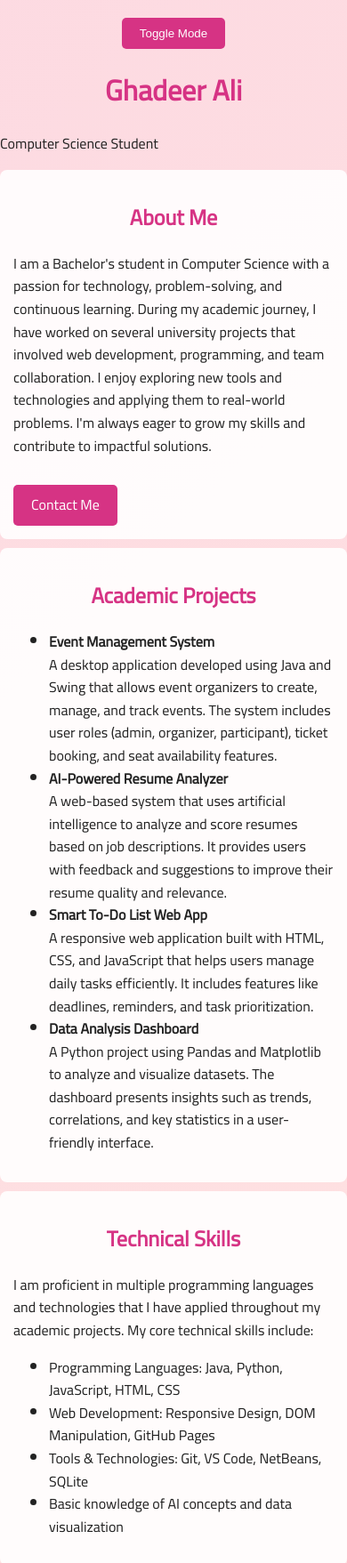
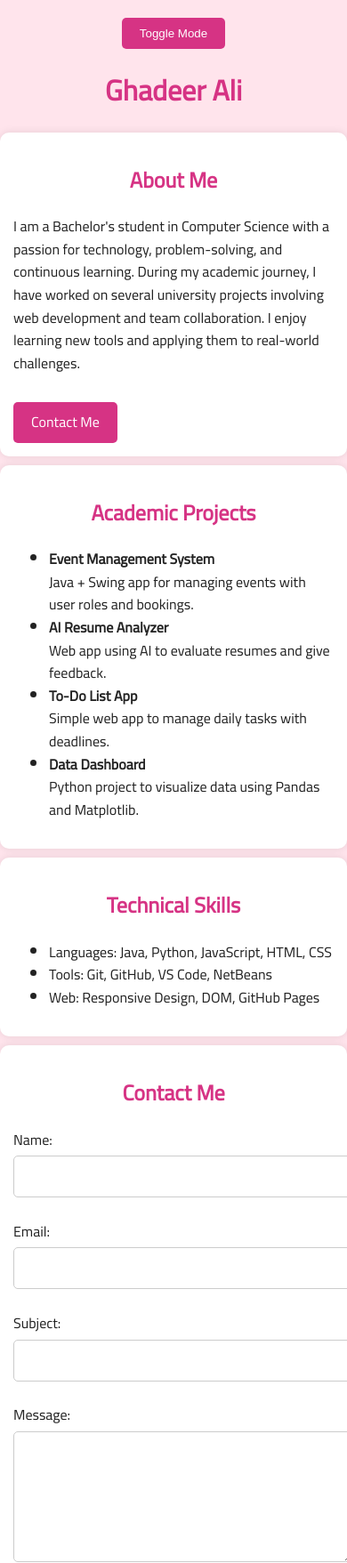
Before and after one commit to ghax1199/resume, a plain HTML site: page index.html in a window 390 px wide. Shown: the top 1757 px of the page at 89% size. Drawn offline with Linux system fonts and the light colour scheme.

Commit message:
Add files via upload

```diff
--- a/index.html
+++ b/index.html
@@ -1,11 +1,11 @@
 <!DOCTYPE html>
 <html lang="en">
 <head>
-  <meta charset="UTF-8">
-  <meta name="viewport" content="width=device-width, initial-scale=1.0">
+  <meta charset="UTF-8" />
+  <meta name="viewport" content="width=device-width, initial-scale=1.0" />
   <title>Ghadeer Ali - Resume</title>
-  <link rel="stylesheet" href="style.css">
-  <link href="https://fonts.googleapis.com/css2?family=Cairo&display=swap" rel="stylesheet">
+  <link rel="stylesheet" href="style.css" />
+  <link href="https://fonts.googleapis.com/css2?family=Cairo&display=swap" rel="stylesheet" />
 </head>
 <body class="light-mode">
 
@@ -13,71 +13,46 @@
 
   <header>
     <h1>Ghadeer Ali</h1>
-    <p>Computer Science Student</p>
   </header>
 
-  <!-- About Me -->
   <section id="about">
     <h2>About Me</h2>
     <p>
-      I am a Bachelor's student in Computer Science with a passion for technology, problem-solving, and continuous learning. During my academic journey, I have worked on several university projects that involved web development, programming, and team collaboration. I enjoy exploring new tools and technologies and applying them to real-world problems. I'm always eager to grow my skills and contribute to impactful solutions.
+      I am a Bachelor's student in Computer Science with a passion for technology, problem-solving, and continuous learning. During my academic journey, I have worked on several university projects involving web development and team collaboration. I enjoy learning new tools and applying them to real-world challenges.
     </p>
     <a href="#contact" class="contact-button">Contact Me</a>
   </section>
 
-  <!-- Projects -->
   <section id="projects">
     <h2>Academic Projects</h2>
     <ul>
-      <li>
-        <strong>Event Management System</strong><br>
-        A desktop application developed using Java and Swing that allows event organizers to create, manage, and track events. The system includes user roles (admin, organizer, participant), ticket booking, and seat availability features.
-      </li>
-      <li>
-        <strong>AI-Powered Resume Analyzer</strong><br>
-        A web-based system that uses artificial intelligence to analyze and score resumes based on job descriptions. It provides users with feedback and suggestions to improve their resume quality and relevance.
-      </li>
-      <li>
-        <strong>Smart To-Do List Web App</strong><br>
-        A responsive web application built with HTML, CSS, and JavaScript that helps users manage daily tasks efficiently. It includes features like deadlines, reminders, and task prioritization.
-      </li>
-      <li>
-        <strong>Data Analysis Dashboard</strong><br>
-        A Python project using Pandas and Matplotlib to analyze and visualize datasets. The dashboard presents insights such as trends, correlations, and key statistics in a user-friendly interface.
-      </li>
+      <li><strong>Event Management System</strong><br> Java + Swing app for managing events with user roles and bookings.</li>
+      <li><strong>AI Resume Analyzer</strong><br> Web app using AI to evaluate resumes and give feedback.</li>
+      <li><strong>To-Do List App</strong><br> Simple web app to manage daily tasks with deadlines.</li>
+      <li><strong>Data Dashboard</strong><br> Python project to visualize data using Pandas and Matplotlib.</li>
     </ul>
   </section>
 
-  <!-- Skills -->
   <section id="skills">
     <h2>Technical Skills</h2>
-    <p>
-      I am proficient in multiple programming languages and technologies that I have applied throughout my academic projects. My core technical skills include:
-    </p>
     <ul>
-      <li>Programming Languages: Java, Python, JavaScript, HTML, CSS</li>
-      <li>Web Development: Responsive Design, DOM Manipulation, GitHub Pages</li>
-      <li>Tools & Technologies: Git, VS Code, NetBeans, SQLite</li>
-      <li>Basic knowledge of AI concepts and data visualization</li>
+      <li>Languages: Java, Python, JavaScript, HTML, CSS</li>
+      <li>Tools: Git, GitHub, VS Code, NetBeans</li>
+      <li>Web: Responsive Design, DOM, GitHub Pages</li>
     </ul>
   </section>
 
-  <!-- Contact -->
   <section id="contact">
     <h2>Contact Me</h2>
     <form action="mailto:ghadeeralix66@gmail.com" method="POST" enctype="text/plain">
       <label for="name">Name:</label><br>
       <input type="text" id="name" name="name" required><br><br>
-
       <label for="email">Email:</label><br>
       <input type="email" id="email" name="email" required><br><br>
-
       <label for="subject">Subject:</label><br>
       <input type="text" id="subject" name="subject" required><br><br>
-
       <label for="message">Message:</label><br>
       <textarea id="message" name="message" rows="5" required></textarea><br><br>
-
       <button type="submit">Send</button>
     </form>
   </section>
@@ -91,10 +66,6 @@
       document.body.classList.toggle("dark-mode");
       document.body.classList.toggle("light-mode");
     }
-
-    // Detect browser language and adjust language attribute
-    document.documentElement.lang = navigator.language.startsWith('ar') ? 'ar' : 'en';
-    document.documentElement.dir = navigator.language.startsWith('ar') ? 'rtl' : 'ltr';
   </script>
 </body>
 </html>
--- a/style.css
+++ b/style.css
@@ -1,22 +1,23 @@
 body {
-  background: linear-gradient(-45deg, #ffc0cb, #ffe4e1, #fcd7e2, #fff0f5);
-  background-size: 400% 400%;
-  animation: gradientBG 15s ease infinite;
-
   font-family: 'Cairo', sans-serif;
   margin: 0;
   padding: 0;
   line-height: 1.6;
+  background-color: #ffe4ec;
+  color: #222;
   transition: background 0.3s, color 0.3s;
 }
+
 .light-mode {
-  background-color: #fff0f5; /* light pink */
+  background-color: #ffe4ec;
   color: #222;
 }
+
 .dark-mode {
-  background-color: #2a2a2a;
+  background-color: #1f1f1f;
   color: #fcd7e2;
 }
+
 h1, h2 {
   text-align: center;
   color: #d63384;
@@ -25,21 +26,24 @@ section {
   padding: 20px;
   margin: 10px auto;
   max-width: 600px;
-  background-color: rgba(255,255,255,0.9);
-  border-radius: 8px;
+  background-color: white;
+  border-radius: 10px;
+  box-shadow: 0 0 10px rgba(0,0,0,0.1);
 }
+.dark-mode section {
+  background-color: #2a2a2a;
+  box-shadow: 0 0 10px rgba(255,255,255,0.1);
+}
+
 @media (max-width: 600px) {
   body {
-  background: linear-gradient(-45deg, #ffc0cb, #ffe4e1, #fcd7e2, #fff0f5);
-  background-size: 400% 400%;
-  animation: gradientBG 15s ease infinite;
-
     font-size: 16px;
   }
   section {
     padding: 15px;
   }
 }
+
 .toggle-button {
   display: block;
   margin: 20px auto;
@@ -50,6 +54,10 @@ section {
   border-radius: 5px;
   cursor: pointer;
 }
+.dark-mode .toggle-button {
+  background-color: #a82563;
+}
+
 form input, form textarea {
   width: 100%;
   padding: 10px;
@@ -58,6 +66,13 @@ form input, form textarea {
   border: 1px solid #ccc;
   font-family: 'Cairo', sans-serif;
 }
+.dark-mode form input,
+.dark-mode form textarea {
+  background-color: #2a2a2a;
+  color: #fcd7e2;
+  border: 1px solid #888;
+}
+
 form button {
   background-color: #d63384;
   color: white;
@@ -67,6 +82,10 @@ form button {
   border-radius: 5px;
   cursor: pointer;
 }
+.dark-mode form button {
+  background-color: #a82563;
+}
+
 .contact-button {
   display: inline-block;
   margin-top: 15px;
@@ -80,10 +99,3 @@ form button {
 .contact-button:hover {
   background-color: #c2185b;
 }
-
-
-@keyframes gradientBG {
-  0% { background-position: 0% 50%; }
-  50% { background-position: 100% 50%; }
-  100% { background-position: 0% 50%; }
-}
```
